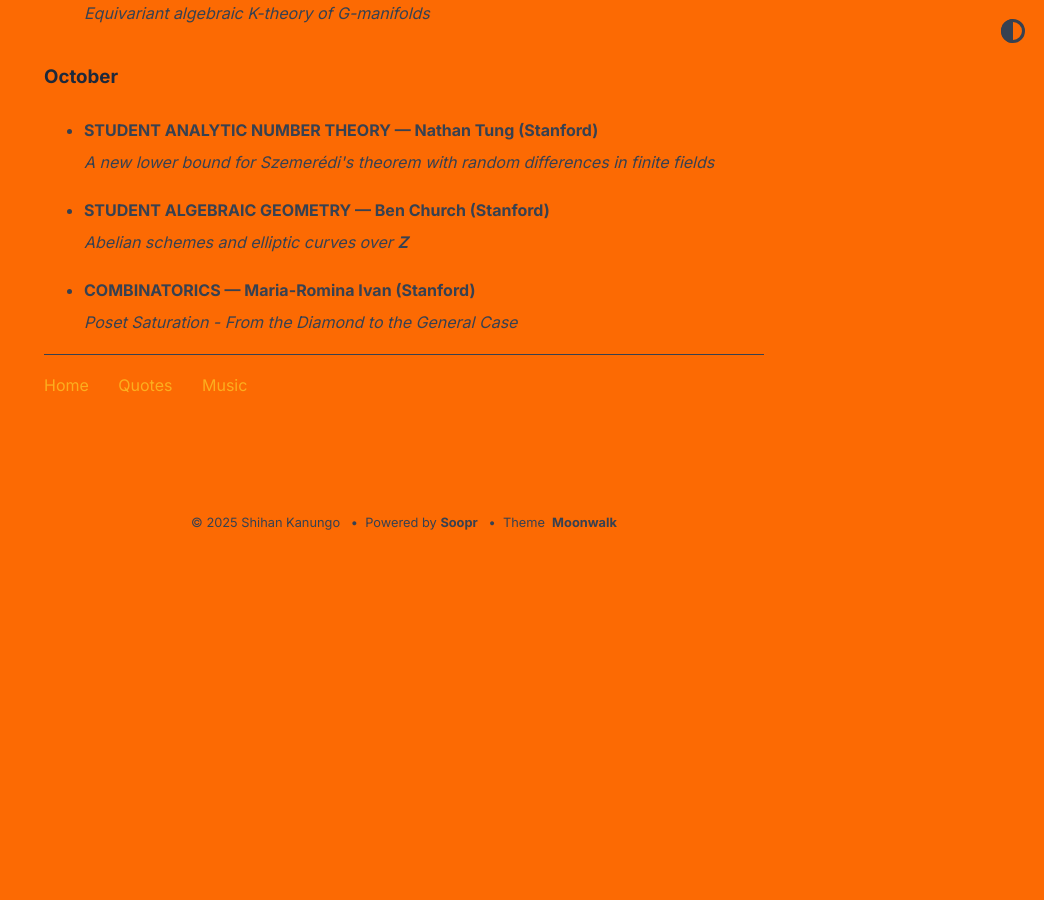
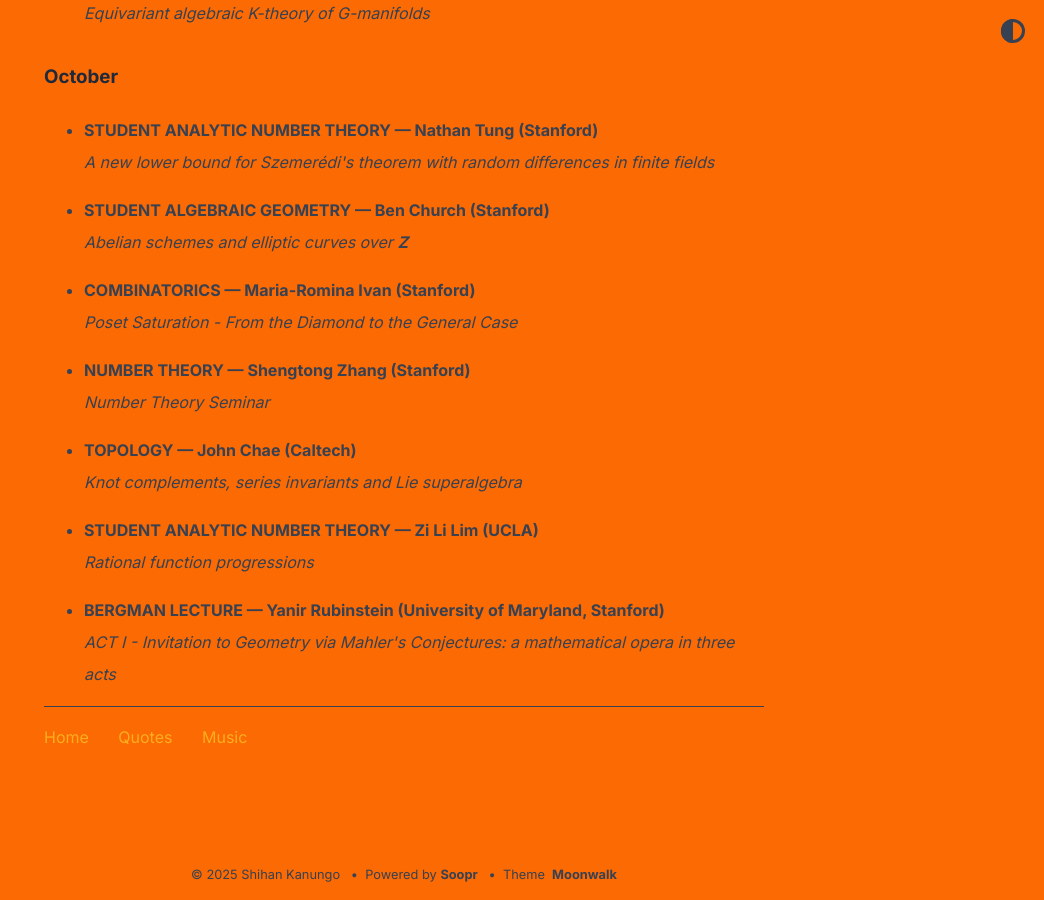
Before and after one commit to shihankanungo/shihankanungo.github.io, a Jekyll site: the page built from math-talks.md, in a window 1280 px wide and 900 px high, scrolled down 6605 px. Shown: the whole window, without its empty margins (236-1280 px from the left). Built offline with Jekyll 4.4.1, drawn with Linux system fonts in a browser that asks for light colours; before the commit the page ends 7153 px from its top, so only the background shows below that.

Commit message:
Update math-talks.md

```diff
--- a/math-talks.md
+++ b/math-talks.md
@@ -415,3 +415,35 @@ _Finding Arithmetic Progressions in Dense Sets of Integers_
   <small><img src="images/10-02.png" alt="October 2"></small>
 </details></li>
 </ul>
+
+<ul>
+<li><details>
+  <summary style="list-style: none;"><b>NUMBER THEORY &mdash; Shengtong Zhang (Stanford)</b><br>
+    <i>Number Theory Seminar</i></summary>
+  <small><img src="images/10-06.png" alt="Oct 06"></small>
+</details></li>
+</ul>
+
+<ul>
+<li><details>
+  <summary style="list-style: none;"><b>TOPOLOGY &mdash; John Chae (Caltech)</b><br>
+    <i>Knot complements, series invariants and Lie superalgebra</i></summary>
+  <small><img src="images/10-07.png" alt="Oct 07"></small>
+</details></li>
+</ul>
+
+<ul>
+<li><details>
+  <summary style="list-style: none;"><b>STUDENT ANALYTIC NUMBER THEORY &mdash; Zi Li Lim (UCLA)</b><br>
+    <i>Rational function progressions</i></summary>
+  <small><img src="images/10-08.png" alt="Oct 08"></small>
+</details></li>
+</ul>
+
+<ul>
+<li><details>
+  <summary style="list-style: none;"><b>BERGMAN LECTURE &mdash; Yanir Rubinstein (University of Maryland, Stanford)</b><br>
+    <i>ACT I - Invitation to Geometry via Mahler's Conjectures: a mathematical opera in three acts</i></summary>
+  <small><img src="images/10-09.png" alt="Oct 09"></small>
+</details></li>
+</ul>
```
